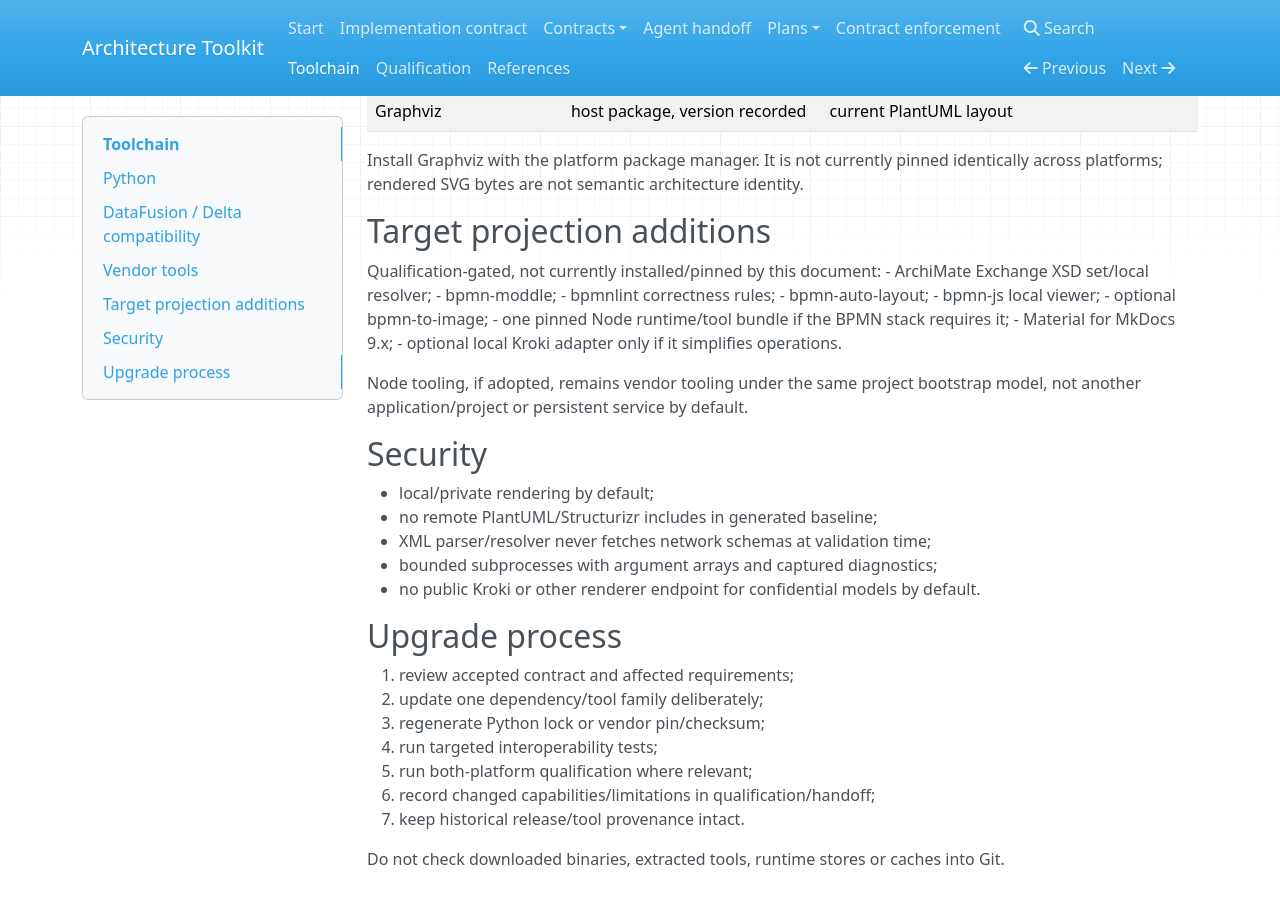
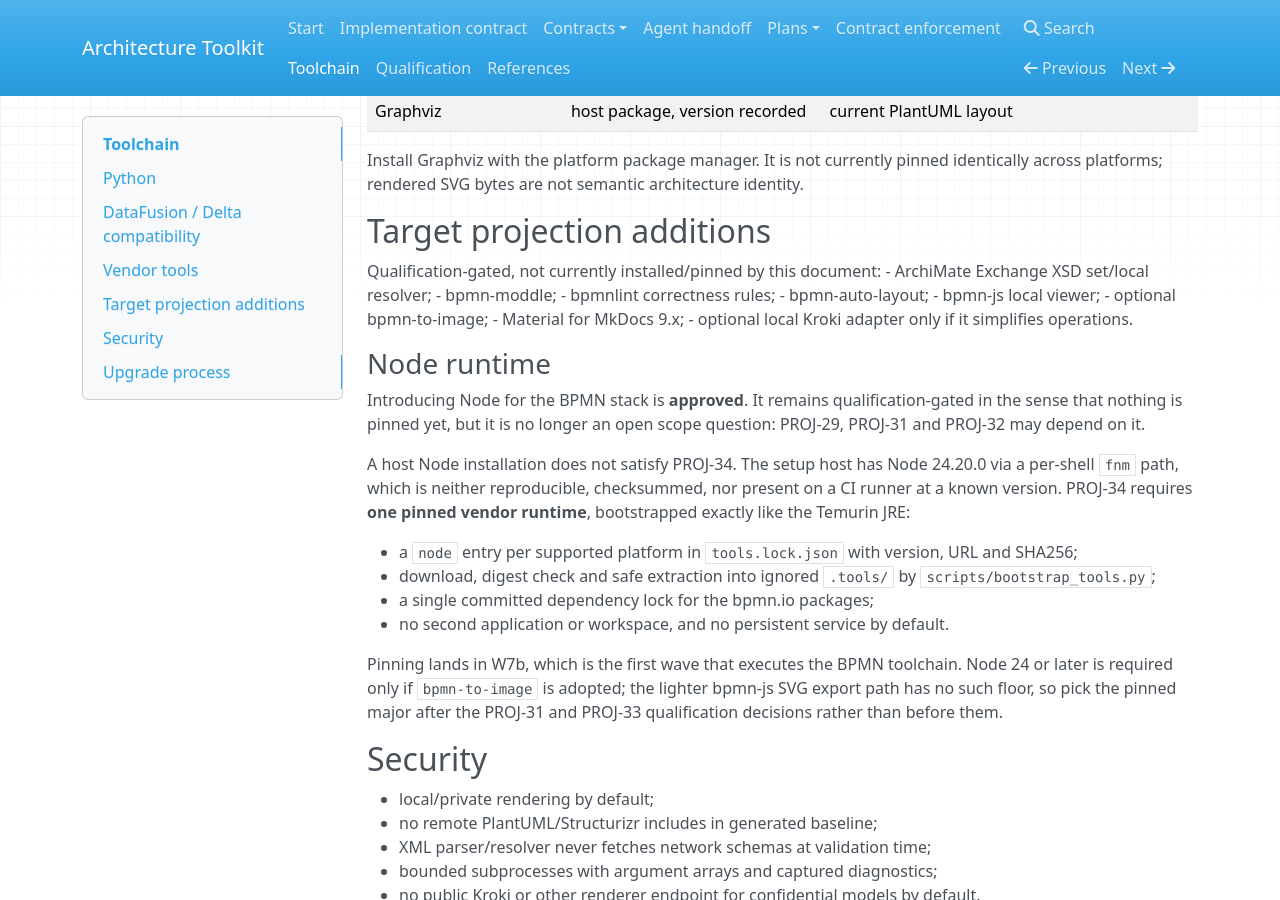
Before and after one commit to paul-heyse/architecture-toolkit, an MkDocs documentation site: the page built from docs/toolchain.md, in a window 1280 px wide and 900 px high, scrolled down 1693 px. Built offline with MkDocs 1.6.1, drawn with Linux system fonts in a browser that asks for light colours; nearby versions of some CDN libraries.

Commit message:
Approve Node for the BPMN stack and record the PROJ-34 pinning requirement
Node is approved as a scope decision; PROJ-29, PROJ-31 and PROJ-32 may depend
on it. The open question in the W7b plan is closed.

A host Node install does not satisfy PROJ-34. The setup host has Node 24.20.0
on a per-shell fnm path, which is neither reproducible, checksummed, nor
present on a CI runner at a known version. PROJ-34 requires one pinned vendor
runtime bootstrapped exactly like the Temurin JRE: a per-platform entry in
tools.lock.json with version, URL and SHA256, digest-checked extraction into
ignored .tools/, and a single committed lock for the bpmn.io packages.

Pinning lands in W7b, the first wave that executes the BPMN toolchain. Only
bpmn-to-image imposes the Node 24 floor, so the pinned major is chosen after
the PROJ-31 and PROJ-33 qualification decisions rather than before them.

Requirement IDs: PROJ-34; unblocks PROJ-29, PROJ-31, PROJ-32.
Executable checks: mkdocs build --strict, check_plan_coverage.
Remaining gaps: nothing is pinned yet; no Node tooling is installed or qualified.

Co-Authored-By: Claude Opus 5 (1M context) <noreply@anthropic.com>

```diff
--- a/docs/toolchain.md
+++ b/docs/toolchain.md
@@ -69,12 +69,29 @@ Qualification-gated, not currently installed/pinned by this document:
 - bpmn-auto-layout;
 - bpmn-js local viewer;
 - optional bpmn-to-image;
-- one pinned Node runtime/tool bundle if the BPMN stack requires it;
 - Material for MkDocs 9.x;
 - optional local Kroki adapter only if it simplifies operations.
 
-Node tooling, if adopted, remains vendor tooling under the same project bootstrap model, not another
-application/project or persistent service by default.
+### Node runtime
+
+Introducing Node for the BPMN stack is **approved**. It remains qualification-gated in the sense
+that nothing is pinned yet, but it is no longer an open scope question: PROJ-29, PROJ-31 and
+PROJ-32 may depend on it.
+
+A host Node installation does not satisfy PROJ-34. The setup host has Node 24.20.0 via a
+per-shell `fnm` path, which is neither reproducible, checksummed, nor present on a CI runner at a
+known version. PROJ-34 requires **one pinned vendor runtime**, bootstrapped exactly like the
+Temurin JRE:
+
+- a `node` entry per supported platform in `tools.lock.json` with version, URL and SHA256;
+- download, digest check and safe extraction into ignored `.tools/` by `scripts/bootstrap_tools.py`;
+- a single committed dependency lock for the bpmn.io packages;
+- no second application or workspace, and no persistent service by default.
+
+Pinning lands in W7b, which is the first wave that executes the BPMN toolchain. Node 24 or later
+is required only if `bpmn-to-image` is adopted; the lighter bpmn-js SVG export path has no such
+floor, so pick the pinned major after the PROJ-31 and PROJ-33 qualification decisions rather than
+before them.
 
 ## Security
 
```
Also changed, not shown: docs/plans/w7b-notation-generators.md (+4 -2 lines).
